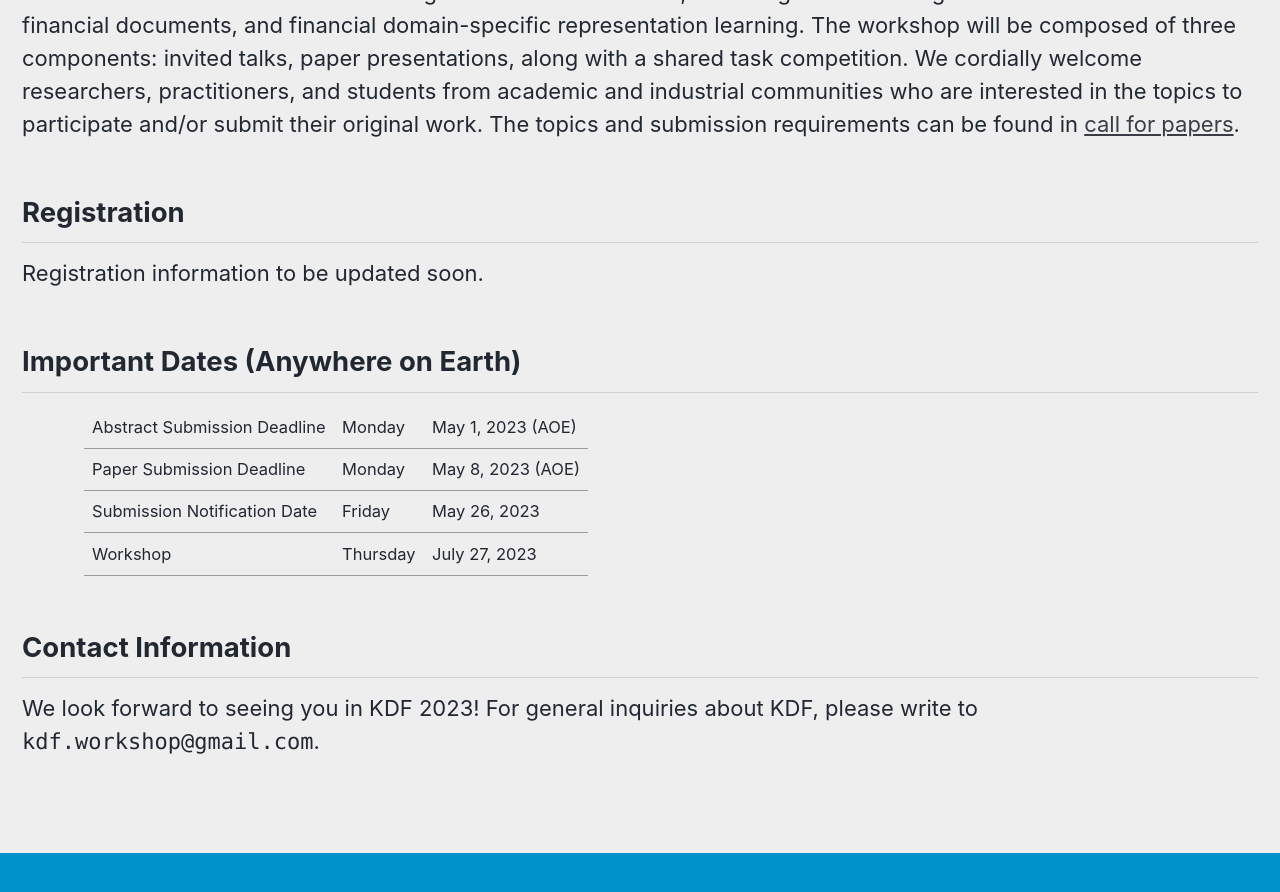
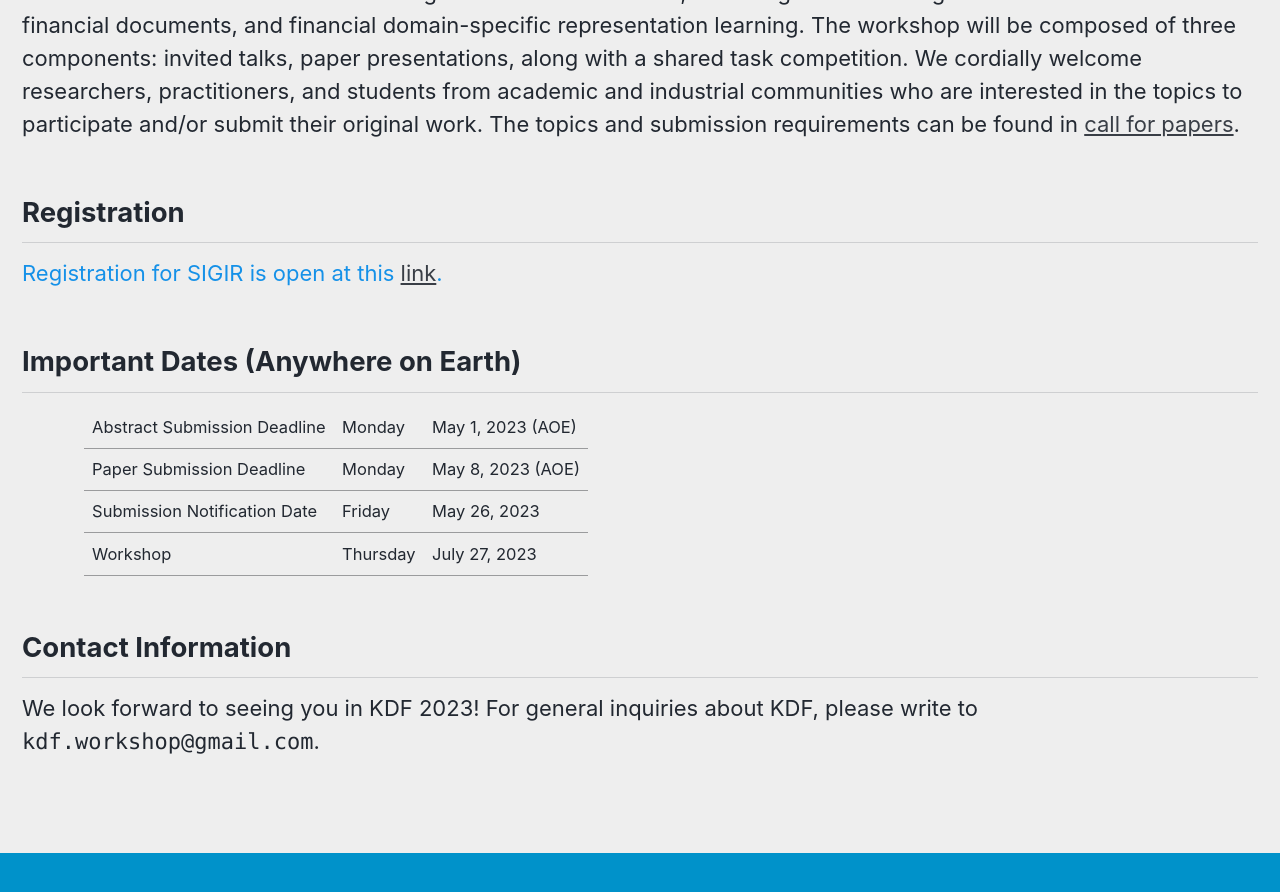
Before and after one commit to kdf-workshop/kdf23, a Jekyll site: the page built from _pages/home.md, in a window 1280 px wide and 900 px high, scrolled down 1479 px. Shown: the top 892 px of the window. Built offline with Jekyll 4.4.1, drawn with Linux system fonts in a browser that asks for light colours; cached includes are drawn as plain includes.

Commit message:
Update home.md

```diff
--- a/_pages/home.md
+++ b/_pages/home.md
@@ -23,7 +23,7 @@ Furthermore, based on the reflections and feedback from our past KDF workshops,
 
 <h2>Registration</h2>
 
-Registration information to be updated soon.
+<span style="color:#1591E8">Registration for SIGIR is open at this <a href="https://kdf-workshop.github.io/kdf23/ https://web.cvent.com/event/f7020c87-98cf-4dc5-acaf-8f9d49044de7/summary">link</a>.</span>
 
 
 <h2 id="dates">Important Dates (Anywhere on Earth)</h2>
```
